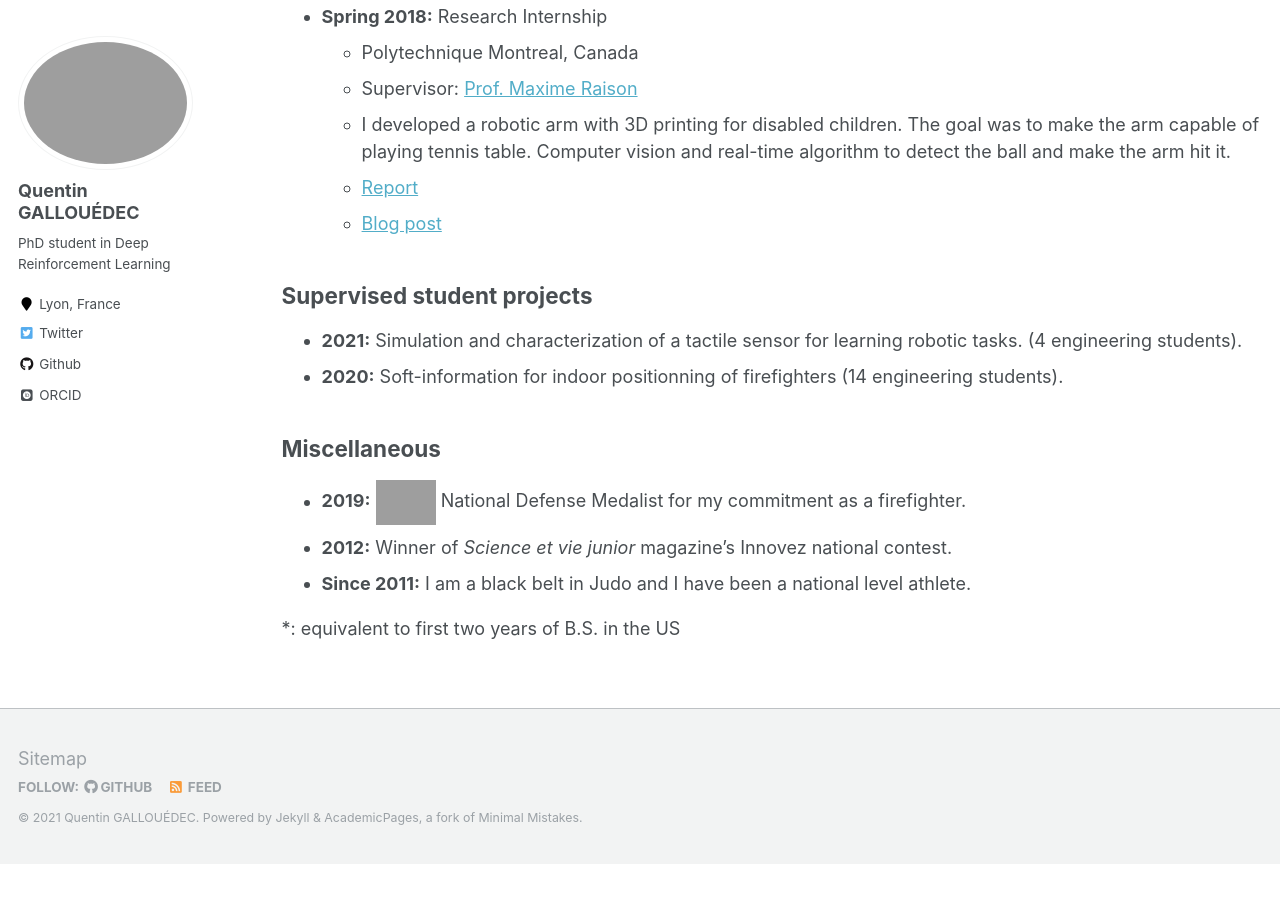
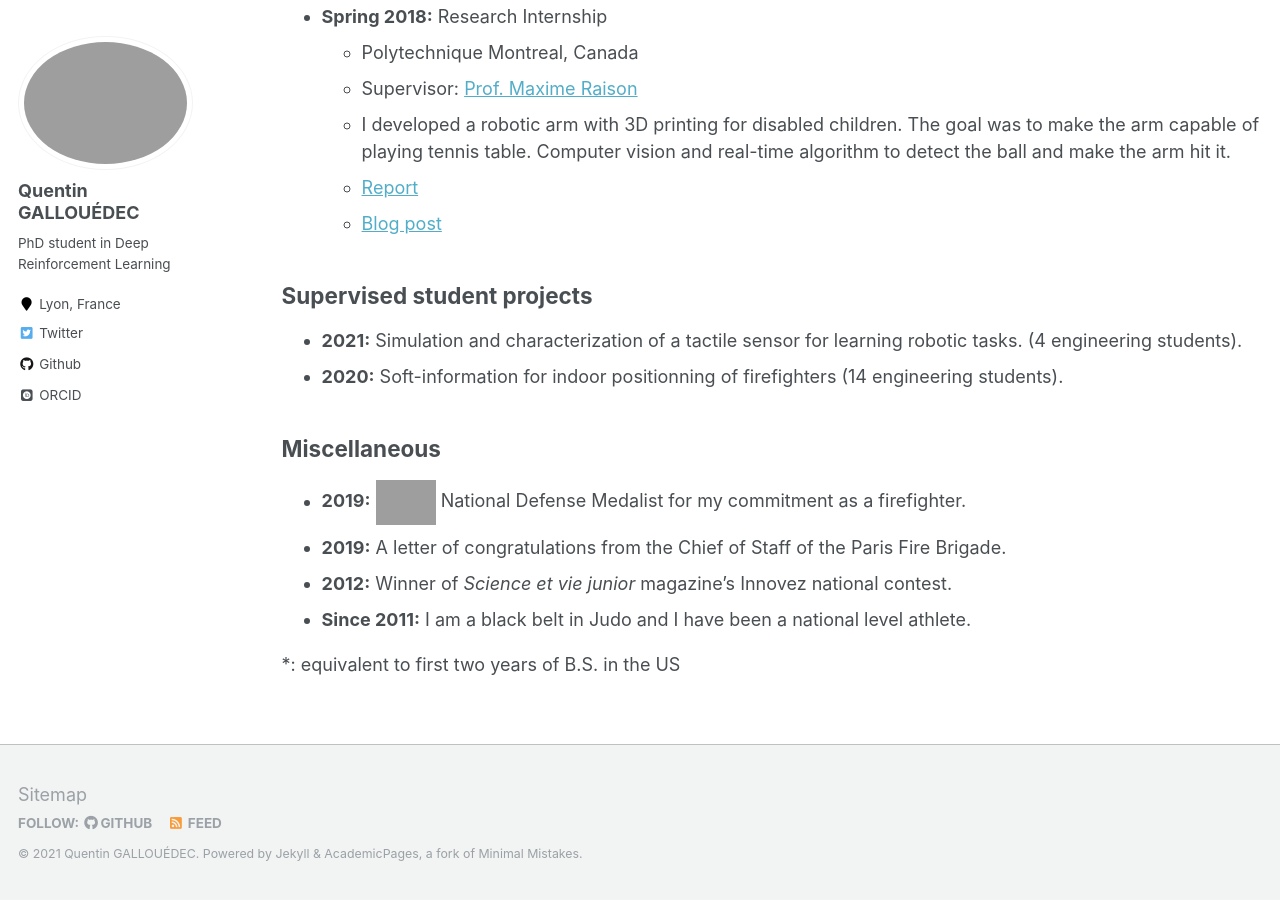
Before and after one commit to qgallouedec/qgallouedec.github.io, a Jekyll site: the page built from _pages/cv.md, in a window 1280 px wide and 900 px high, scrolled down 1466 px. Built offline with Jekyll 4.4.1, drawn with Linux system fonts in a browser that asks for light colours; some web fonts are replaced; before the commit the page ends 2330 px from its top, so only the background shows below that; grey boxes are pictures that could not be loaded.

Commit message:
letter of congratulation

```diff
--- a/_pages/cv.md
+++ b/_pages/cv.md
@@ -62,6 +62,7 @@ redirect_from:
 ## Miscellaneous
 
 * **2019:** <img alt="Legion Honneur GO ribbon.svg" src="//upload.wikimedia.org/wikipedia/commons/thumb/5/5e/Medaille_de_la_Defense_Nationale_Bronze_ribbon.svg/60px-Medaille_de_la_Defense_Nationale_Bronze_ribbon.svg.png" decoding="async" srcset="//upload.wikimedia.org/wikipedia/commons/thumb/5/5e/Medaille_de_la_Defense_Nationale_Bronze_ribbon.svg/90px-Medaille_de_la_Defense_Nationale_Bronze_ribbon.svg.png 1.5x, //upload.wikimedia.org/wikipedia/commons/thumb/5/5e/Medaille_de_la_Defense_Nationale_Bronze_ribbon.svg/120px-Medaille_de_la_Defense_Nationale_Bronze_ribbon.svg.png 2x" data-file-width="218" data-file-height="60" width="60" height="17"> National Defense Medalist for my commitment as a firefighter.
+* **2019:** A letter of congratulations from the Chief of Staff of the Paris Fire Brigade.
 * **2012:** Winner of _Science et vie junior_ magazine's Innovez national contest.
 * **Since 2011:** I am a black belt in Judo and I have been a national level athlete.
 
```
